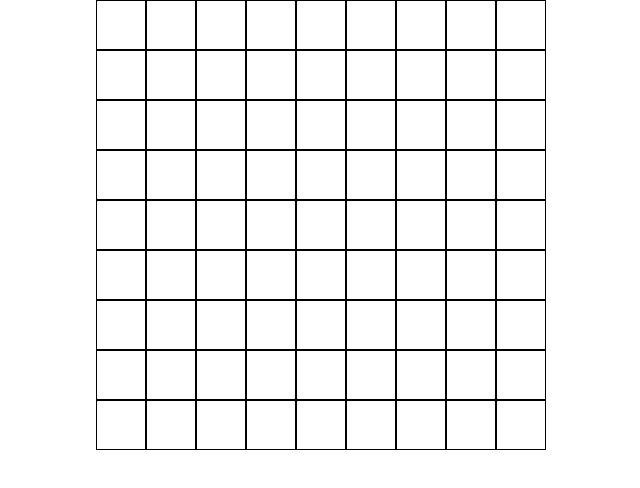
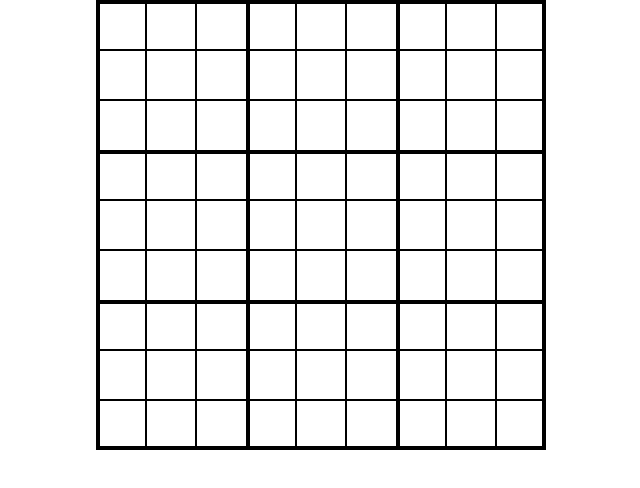
Before and after one commit to Adriatogi/Sudoku-Game, a plain HTML site: page index.html in a window 1280 px wide. Shown: the whole page, without its empty margins (319-959 px from the left). Drawn offline with Linux system fonts and the light colour scheme.

Commit message:
Divisions for every 3x3 tile

```diff
--- a/css/main.css
+++ b/css/main.css
@@ -1,5 +1,29 @@
 table {
 margin: auto;
+}
+
+.b1, .b4, .b7{
+	border-left: 4px solid black;
+}
+
+.b3, .b6 {
+	border-right: 0px ;
+}
+
+.b9 {
+	border-right: 4px solid black;
+}
+
+.a1, .a4, .a7 {
+	border-top: 4px solid black;
+}
+
+.a3, .a6 {
+	border-bottom: 0px ;
+}
+
+.a9 {
+	border-bottom: 4px solid black;
 }
 
 td {
```
